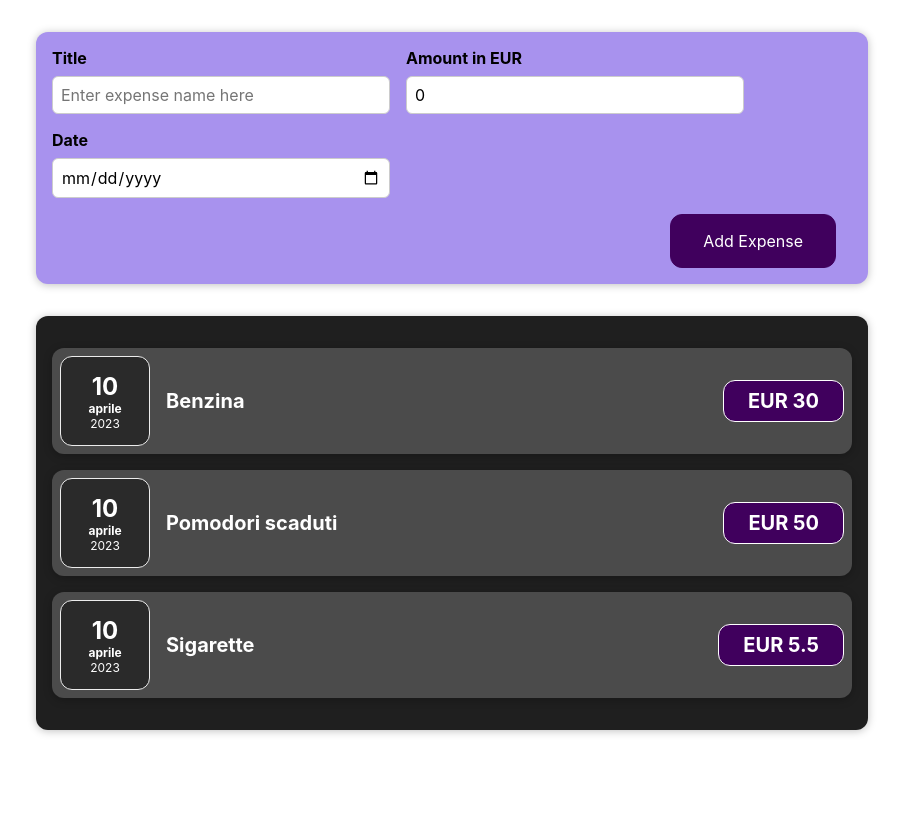
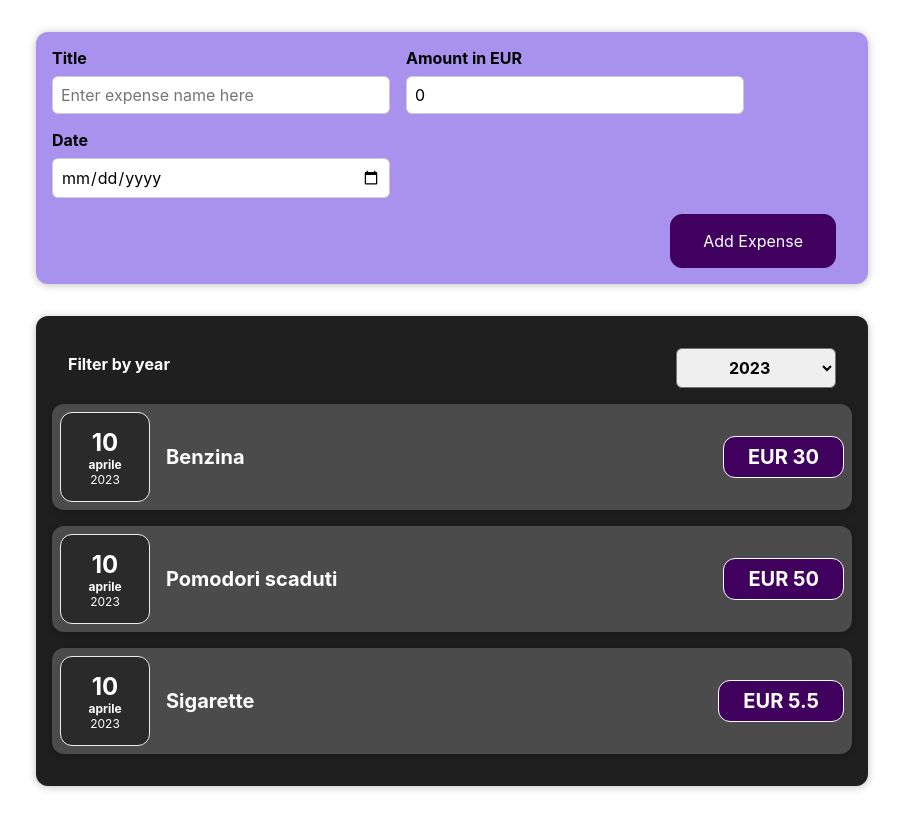
Before and after one commit to tontonialberto/react-course-expense-tracker, a React (Create React App) app: page / in a window 1280 px wide. Shown: the whole page, without its empty margins (188-1091 px from the left). Built offline with nearby package versions, Linux system fonts and the light colour scheme; the HTML template or start-up script is replaced by a standard one.

Commit message:
Add logic to add a new expense + expense filter

```diff
--- a/src/App.js
+++ b/src/App.js
@@ -1,20 +1,36 @@
 // @ts-check
-import React from 'react';
+
+import React, { useState } from 'react';
 import './App.css';
 import Expenses from './components/Expenses';
 import NewExpense from './components/NewExpense';
 
 function App() {
 
-  const EXPENSES = [
+  const [expenses, setExpenses] = useState([
     { title: "Benzina", date: new Date(), priceEUR: 30 },
     { title: "Pomodori scaduti", date: new Date(), priceEUR: 50 },
     { title: "Sigarette", date: new Date(), priceEUR: 5.50 },
-  ]
+  ]);
+
+  /** @type { import('./components/types').OnExpenseDataHandler } */
+  function newExpenseHandler(expense) {
+    setExpenses((oldExpenses) => {
+      return [
+        ...oldExpenses,
+        {
+          title: expense.title,
+          priceEUR: expense.amount,
+          date: expense.date,
+        },
+      ];
+    });
+  }
+
   return (
     <div className="container">
-      <NewExpense/>
-      <Expenses expenses={EXPENSES}></Expenses>
+      <NewExpense onNewExpense={newExpenseHandler}/>
+      <Expenses expenses={expenses}></Expenses>
     </div>
   );
 }
--- a/src/components/ExpenseDate.js
+++ b/src/components/ExpenseDate.js
@@ -1,4 +1,5 @@
 // @ts-check
+
 import React from 'react';
 import './ExpenseDate.css';
 
--- a/src/components/ExpenseForm.js
+++ b/src/components/ExpenseForm.js
@@ -4,7 +4,11 @@
 import "./ExpenseForm.css";
 
 
-function ExpenseForm() {
+/**
+ * @param { object } props
+ * @param { import("./types").OnExpenseDataHandler } props.onSubmit
+ */
+function ExpenseForm(props) {
     const [title, setTitle] = useState("");
 
     const [amount, setAmount] = useState(0);
@@ -12,12 +16,17 @@
     const [date, setDate] = useState("");
 
     /**
-     *
      * @param {import("react").FormEvent<HTMLFormElement>} event
      * @returns {void}
      */
     function formSubmitHandler(event) {
         event.preventDefault();
+
+        props.onSubmit({
+            title,
+            amount,
+            date: new Date(date),
+        });
 
         setTitle("");
         setAmount(0);
--- a/src/components/ExpenseItem.js
+++ b/src/components/ExpenseItem.js
@@ -1,4 +1,5 @@
 // @ts-check
+
 import React from 'react';
 import './ExpenseItem.css';
 import ExpenseDate from './ExpenseDate';
--- a/src/components/Expenses.js
+++ b/src/components/Expenses.js
@@ -1,24 +1,42 @@
 // @ts-check
-import React from "react";
+
+import React, { useState } from "react";
 import "./Expenses.css";
 import ExpenseItem from './ExpenseItem';
+import ExpensesFilter from "./ExpensesFilter";
 
 /**
- * @param {Object} props
+ * @param {object} props
  * @param {{title: string, date: Date, priceEUR: number}[]} props.expenses
  */
 function Expenses(props) {
+    const [expenses, setExpenses] = useState(props.expenses);
+
+    /**
+     * @type { import("./types").OnExpenseFilterChangeHandler }
+     */
+    function expenseFilterChangeHandler(year) {
+        setExpenses(props.expenses.filter(expense => {
+            return expense.date.getFullYear() === year;
+        }));
+    }
+
     return (
+        <div>
             <div className="expenses">
+                <ExpensesFilter onFilterChange={expenseFilterChangeHandler} />
                 {
-                props.expenses.map(expense => {
+                    expenses.length > 0 ?
+                        expenses.map(expense => {
                             return <ExpenseItem
                                 key={Math.random()}
                                 title={expense.title}
                                 date={expense.date}
-                        priceEUR={expense.priceEUR}/>
+                                priceEUR={expense.priceEUR} />
                         })
+                        : <div style={{ color: "white" }}>No Expense found.</div>
                 }
+            </div>
         </div>
     )
 }
--- /dev/null
+++ b/src/components/ExpensesFilter.css
@@ -0,0 +1,24 @@
+.expenses-filter {
+    color: white;
+    padding: 0 1rem;
+}
+
+.expenses-filter__control {
+    display: flex;
+    width: 100%;
+    align-items: center;
+    justify-content: space-between;
+    margin: 1rem 0;
+}
+
+.expenses-filter label {
+    font-weight: bold;
+    margin-bottom: 0.5rem;
+}
+
+.expenses-filter select {
+    font: inherit;
+    padding: 0.5rem 3rem;
+    font-weight: bold;
+    border-radius: 6px;
+}
--- /dev/null
+++ b/src/components/ExpensesFilter.js
@@ -0,0 +1,37 @@
+// @ts-check
+
+import React from 'react';
+
+import './ExpensesFilter.css';
+
+/**
+ * @param {object} props
+ * @param {import('./types').OnExpenseFilterChangeHandler} props.onFilterChange
+ */
+function ExpensesFilter(props) {
+
+    /**
+     * @param {import('react').ChangeEvent<HTMLSelectElement>} event
+     */
+    function filterChangeHandler(event) {
+        const year = parseInt(event.currentTarget.value);
+        props.onFilterChange(year);
+    }
+
+    return (
+        <div className='expenses-filter'>
+            <div className='expenses-filter__control'>
+                <label>Filter by year</label>
+                <select onChange={filterChangeHandler}>
+                    <option value='2023'>2023</option>
+                    <option value='2022'>2022</option>
+                    <option value='2021'>2021</option>
+                    <option value='2020'>2020</option>
+                    <option value='2019'>2019</option>
+                </select>
+            </div>
+        </div>
+    );
+};
+
+export default ExpensesFilter;
--- a/src/components/NewExpense.js
+++ b/src/components/NewExpense.js
@@ -4,11 +4,21 @@
 import "./NewExpense.css";
 import ExpenseForm from "./ExpenseForm";
 
-function NewExpense() {
+
+/**
+ * @param {object} props
+ * @param {import("./types").OnExpenseDataHandler} props.onNewExpense
+ */
+function NewExpense(props) {
+
+    /** @type {import("./types").OnExpenseDataHandler} */
+    function formSubmitHandler(expense) {
+        props.onNewExpense(expense);
+    }
 
     return (
         <div className="new-expense">
-            <ExpenseForm/>
+            <ExpenseForm onSubmit={formSubmitHandler}/>
         </div>
     )
 }
--- /dev/null
+++ b/src/components/types.ts
@@ -0,0 +1,9 @@
+export type ExpenseAddQuery = {
+    title: string;
+    amount: number;
+    date: Date;
+};
+
+export type OnExpenseDataHandler = (expense: ExpenseAddQuery) => void;
+
+export type OnExpenseFilterChangeHandler = (year: number) => void;
```
Lines whose indentation alone changed are shown as unchanged.
